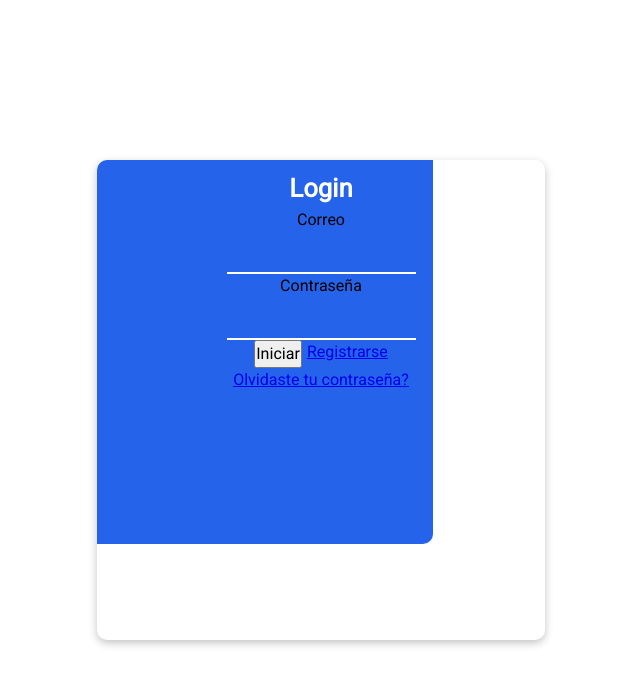
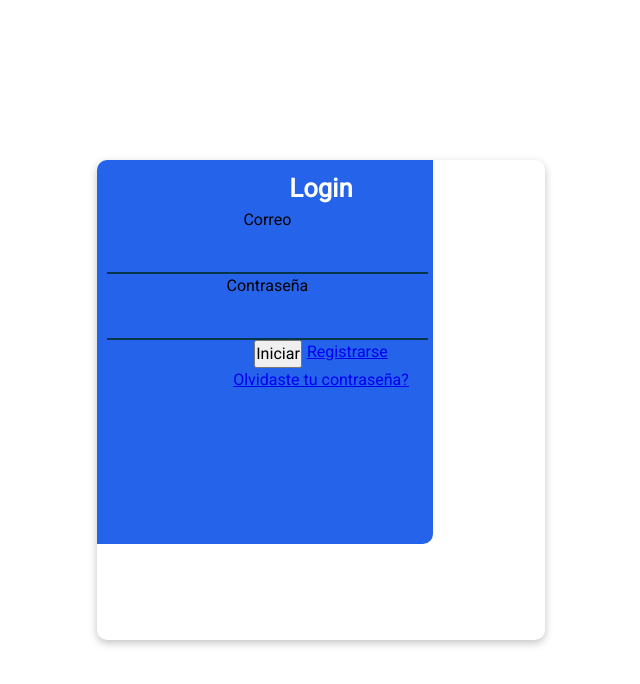
Before and after one commit to LuisArielRetanaHernadez/caht_client, a React (Vite) app: page /login in a window 1280 px wide. Shown: the top 684 px of the page, without its empty margins (319-959 px from the left). Built offline with nearby package versions, Linux system fonts and the light colour scheme.

Commit message:
agregando tamaño 100% a la clase form__field, agregando un width: 100% y cambiendo el color del borde #04364A y creando la clase modificadora form__field--medium

```diff
--- a/src/Pages/Login/Login.pages.jsx
+++ b/src/Pages/Login/Login.pages.jsx
@@ -37,7 +37,7 @@ const Login = () => {
       <section className="container container--center">
         <form className="form form--shadow rounded-10p" onSubmit={handleSubmit}>
           <h2 className="form__title">Login</h2>
-          <div className="form__field position-relative">
+          <div className="form__field form__field--medium position-relative">
             <label className="form__field-tile position-relative">Correo</label>
             <input
               className="form__input"
@@ -46,7 +46,7 @@ const Login = () => {
               onChange={handleChange}
             />
           </div>
-          <div className="form__field position-relative">
+          <div className="form__field form__field--medium position-relative">
             <label className="form__field-title">Contraseña</label>
             <input
               className="form__input"
--- a/src/Pages/Login/login.styles.css
+++ b/src/Pages/Login/login.styles.css
@@ -28,21 +28,25 @@
 }
 
 .form__field {
+  width: 100%;
   display: flex;
   flex-direction: column;
   align-items: center;
 }
 
 .form__input {
+  width: 100%;
   padding: .5rem;
   outline: none;
   background: none;
-  border: 2px solid var(--white);
+  border: 2px solid #04364A;
   border-top: none;
   border-left: none;
   border-right: none;
 }
-
+.form__field--medium {
+  width: 75%;
+}
 .form__buttons {
   text-align: center;
   display: flex;
```
